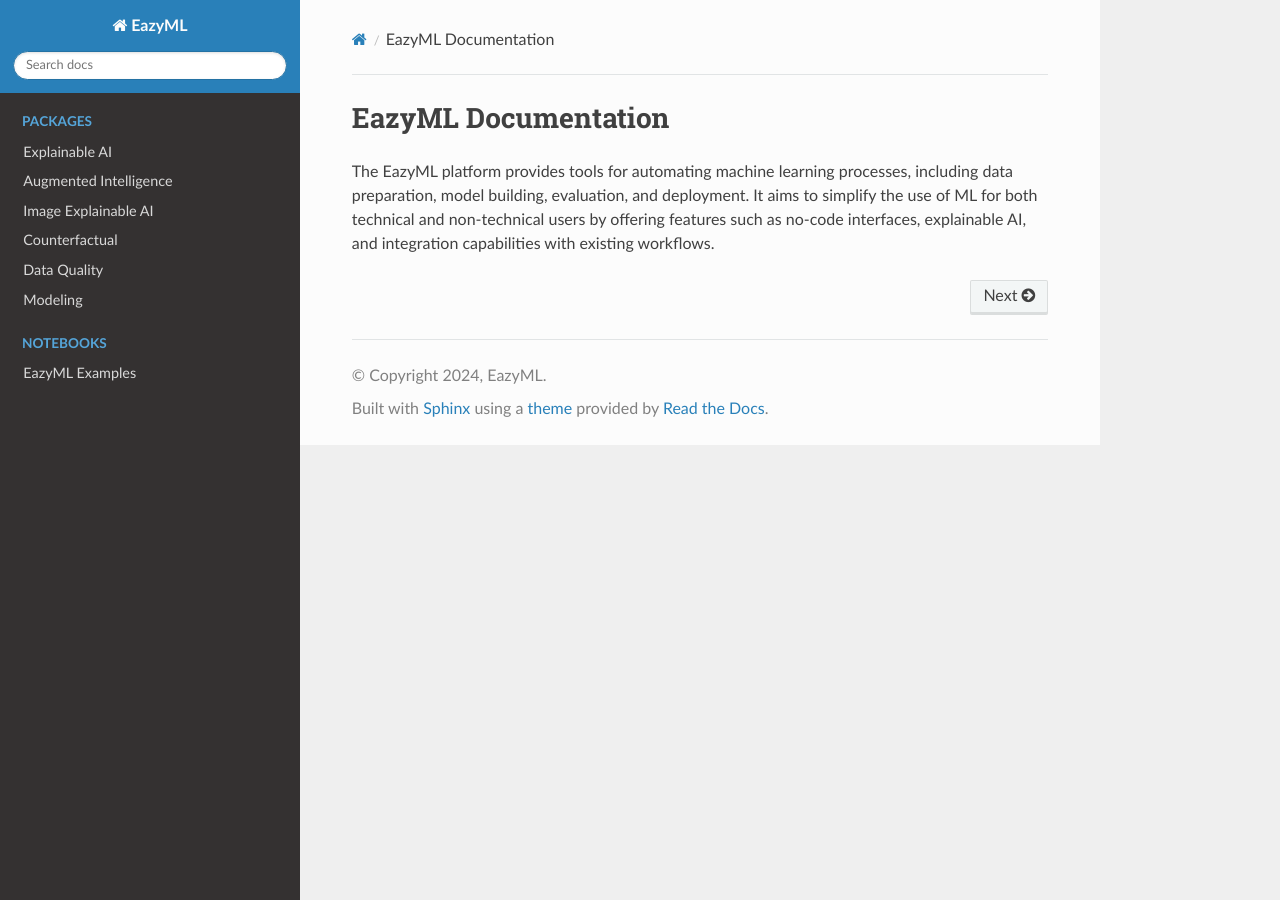
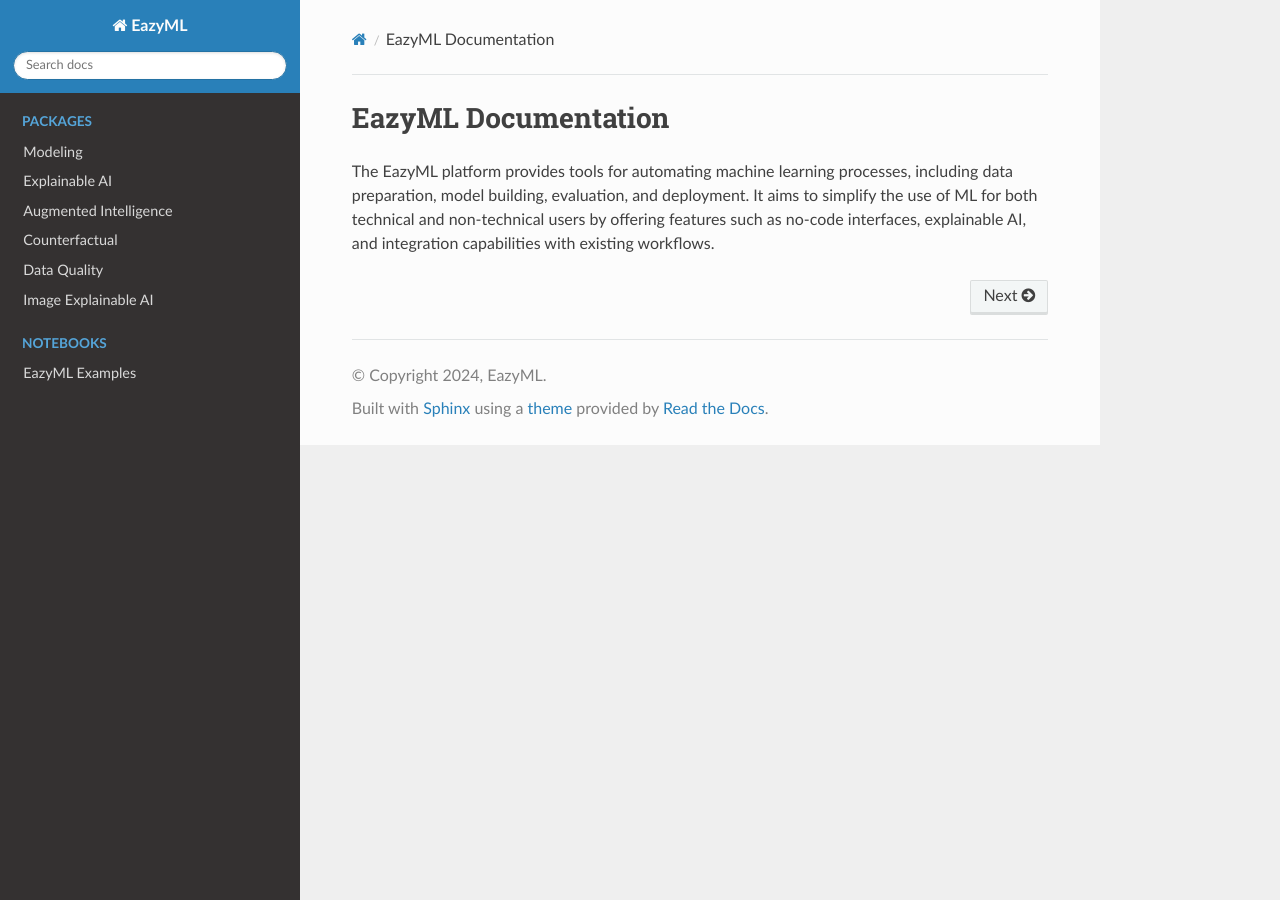
Before and after one commit to EazyML/eazyml-docs, a Sphinx documentation site: the page built from docs/index.rst, in a window 1280 px wide. Built offline with Sphinx 7.4.7 and the Read the Docs theme 3.1.0, drawn with Linux system fonts in a browser that asks for light colours.

```diff
--- a/docs/index.rst
+++ b/docs/index.rst
@@ -18,12 +18,12 @@
    :maxdepth: 2
    :hidden:
 
+   Modeling <packages/eazyml_model.rst>
    Explainable AI <packages/eazyml_xai.rst>
    Augmented Intelligence <packages/eazyml_insight.rst>
-   Image Explainable AI <packages/eazyml_xai_image.rst>
    Counterfactual <packages/eazyml_cf.rst>
    Data Quality <packages/eazyml_dq.rst>
-   Modeling <packages/eazyml_model.rst>
+   Image Explainable AI <packages/eazyml_xai_image.rst>
 
 
 .. toctree::
```
